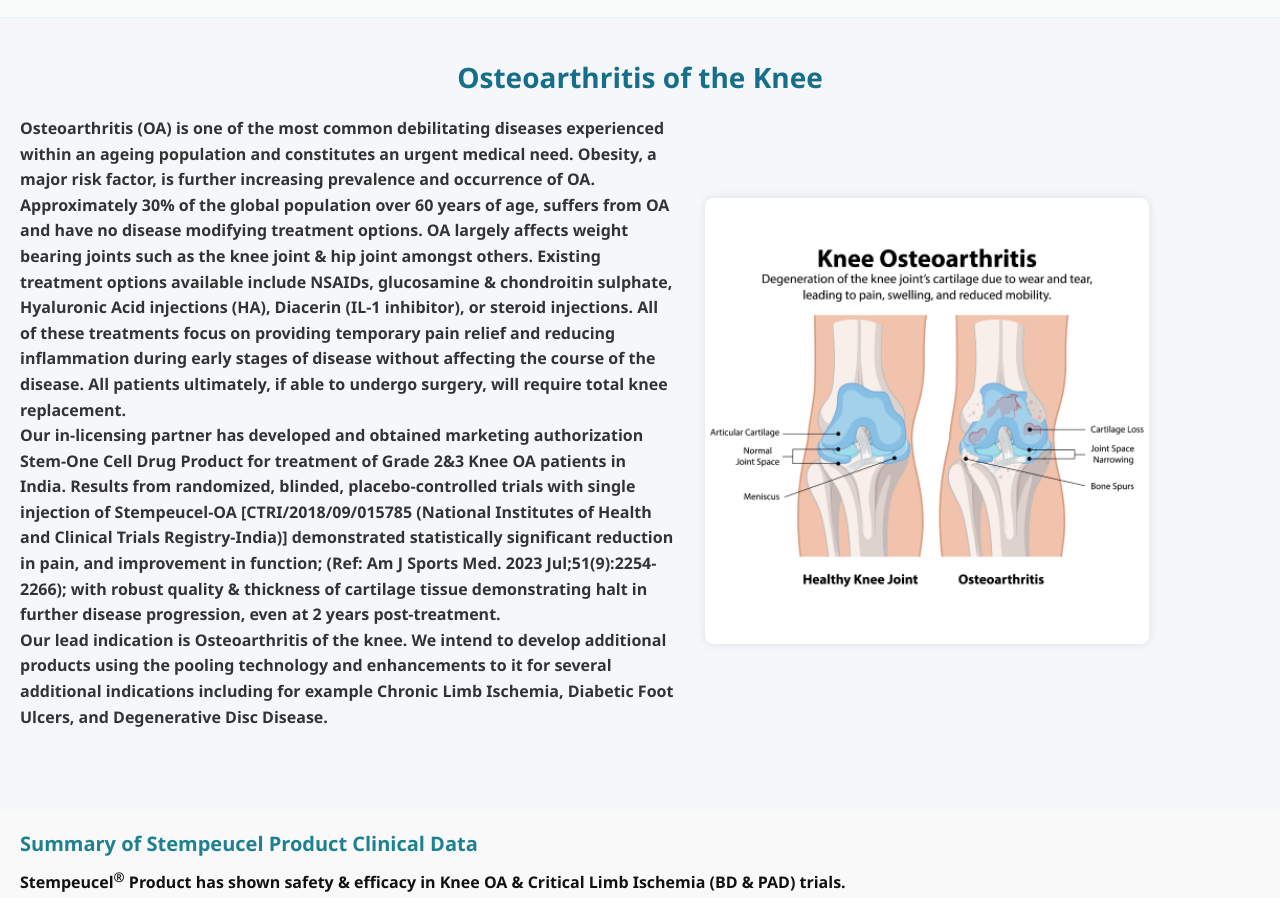
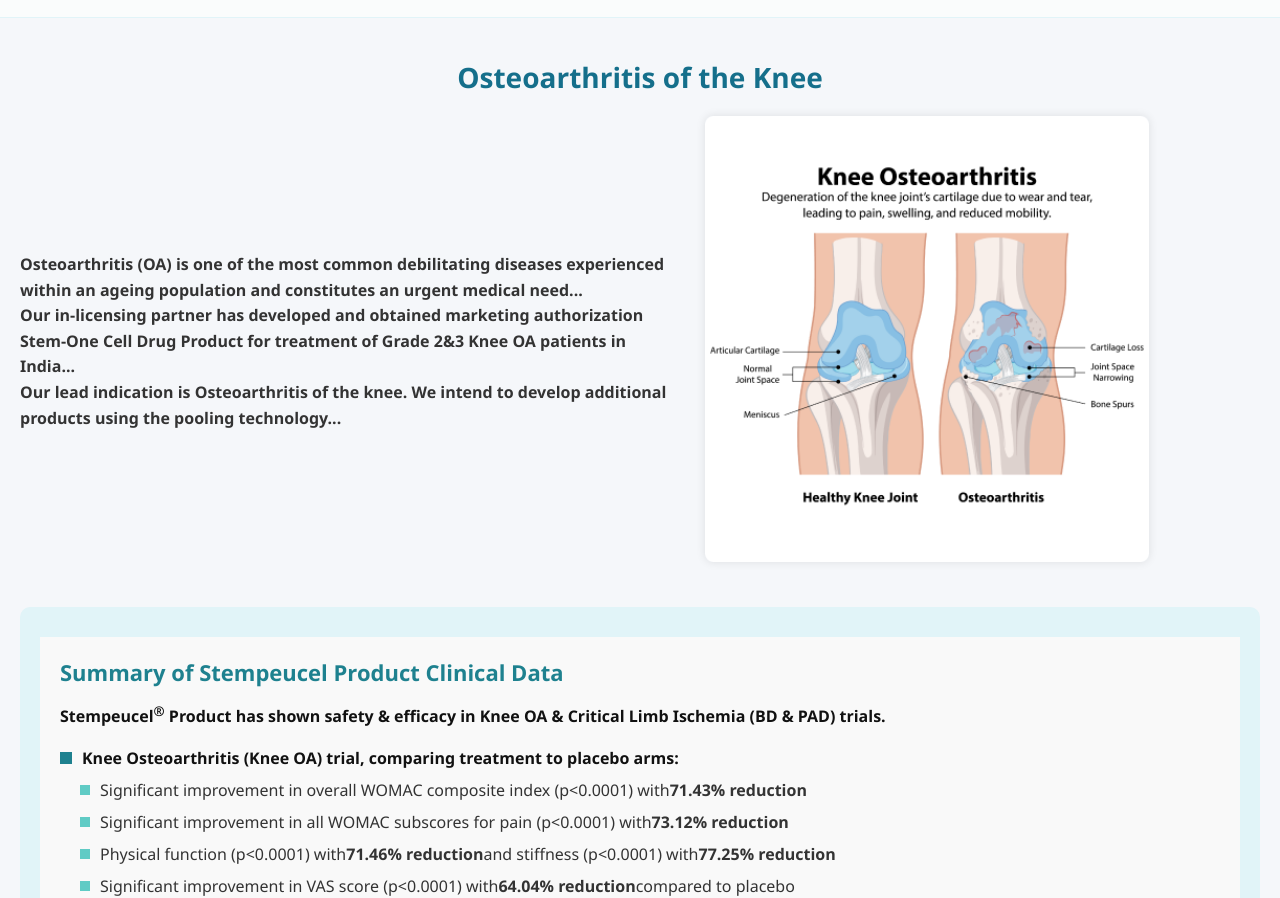
Before and after one commit to Swasthik11/MKC-Knee-Research, a plain HTML site: page index.html in a window 1280 px wide. Shown: the part 63-961 px from the top of the page. Drawn offline with Linux system fonts and the light colour scheme.

Commit message:
Update index.html

```diff
--- a/index.html
+++ b/index.html
@@ -12,7 +12,6 @@
   <header>
     <img src="logo.svg" alt="MKC Biotherapeutics Logo" class="logo" />
 
-    <!-- Desktop Navigation -->
     <nav class="main-nav">
       <a href="#">About Us</a>
       <a href="#">Our Science</a>
@@ -22,11 +21,10 @@
       <a href="#">Contact Us</a>
     </nav>
 
-    <!-- Hamburger Icon -->
     <button class="hamburger" aria-label="Toggle menu" onclick="toggleMenu()">☰</button>
   </header>
 
-  <!-- Fullscreen Mobile Menu -->
+  <!-- Mobile Menu -->
   <div id="mobile-menu" class="mobile-menu" aria-hidden="true">
     <button class="close-btn" aria-label="Close menu" onclick="toggleMenu()">✕</button>
     <a href="#">About Us</a>
@@ -39,32 +37,24 @@
 
   <!-- Main Content -->
   <main>
+
     <!-- Introduction Section -->
     <section class="intro">
       <h1>Osteoarthritis of the Knee</h1>
       <div class="content">
-        <!-- Left: Text -->
         <div class="text">
-          <p>
-            Osteoarthritis (OA) is one of the most common debilitating diseases experienced within an ageing population and constitutes an urgent medical need. Obesity, a major risk factor, is further increasing prevalence and occurrence of OA. Approximately 30% of the global population over 60 years of age, suffers from OA and have no disease modifying treatment options. OA largely affects weight bearing joints such as the knee joint & hip joint amongst others. Existing treatment options available include NSAIDs, glucosamine & chondroitin sulphate, Hyaluronic Acid injections (HA), Diacerin (IL-1 inhibitor), or steroid injections. All of these treatments focus on providing temporary pain relief and reducing inflammation during early stages of disease without affecting the course of the disease. All patients ultimately, if able to undergo surgery, will require total knee replacement.
-          </p>
-          <p>
-            Our in-licensing partner has developed and obtained marketing authorization Stem-One Cell Drug Product for treatment of Grade 2&3 Knee OA patients in India. Results from randomized, blinded, placebo-controlled trials with single injection of Stempeucel-OA [CTRI/2018/09/015785 (National Institutes of Health and Clinical Trials Registry-India)] demonstrated statistically significant reduction in pain, and improvement in function; (Ref: Am J Sports Med. 2023 Jul;51(9):2254-2266); with robust quality & thickness of cartilage tissue demonstrating halt in further disease progression, even at 2 years post-treatment.
-          </p>
-          <p>
-            Our lead indication is Osteoarthritis of the knee. We intend to develop additional products using the pooling technology and enhancements to it for several additional indications including for example Chronic Limb Ischemia, Diabetic Foot Ulcers, and Degenerative Disc Disease.
-          </p>
+          <p>Osteoarthritis (OA) is one of the most common debilitating diseases experienced within an ageing population and constitutes an urgent medical need...</p>
+          <p>Our in-licensing partner has developed and obtained marketing authorization Stem-One Cell Drug Product for treatment of Grade 2&3 Knee OA patients in India...</p>
+          <p>Our lead indication is Osteoarthritis of the knee. We intend to develop additional products using the pooling technology...</p>
         </div>
-
-        <!-- Right: Image -->
         <div class="image">
           <img src="q1.png" alt="Diagram of Knee Affected by Osteoarthritis" />
         </div>
       </div>
     </section>
-  </main>
 
-
+    <!-- Clinical Data Section -->
+    <section class="clinical-data">
       <div class="clinical-summary">
         <h2>Summary of Stempeucel Product Clinical Data</h2>
         <p><strong>Stempeucel<sup>®</sup> Product has shown safety & efficacy in Knee OA & Critical Limb Ischemia (BD & PAD) trials.</strong></p>
@@ -76,7 +66,8 @@
           </div>
           <ul>
             <li><span class="square light"></span> Significant improvement in overall WOMAC composite index (p&lt;0.0001) with <strong>71.43% reduction</strong></li>
-        <li><span class="square light"></span> Significant improvement in all WOMAC subscores for pain (p&lt;0.0001) with <strong>73.12% reduction</strong>, physical function (p&lt;0.0001) with <strong>71.46% reduction</strong> and stiffness (p&lt;0.0001) with <strong>77.25% reduction</strong></li>
+            <li><span class="square light"></span> Significant improvement in all WOMAC subscores for pain (p&lt;0.0001) with <strong>73.12% reduction</strong></li>
+            <li><span class="square light"></span> Physical function (p&lt;0.0001) with <strong>71.46% reduction</strong> and stiffness (p&lt;0.0001) with <strong>77.25% reduction</strong></li>
             <li><span class="square light"></span> Significant improvement in VAS score (p&lt;0.0001) with <strong>64.04% reduction</strong> compared to placebo</li>
             <li><span class="square light"></span> Improvement in pro-inflammatory marker <strong>hsCRP</strong>, anti-inflammatory marker <strong>IL-10 & CTX II</strong> (urine)</li>
             <li><span class="square light"></span> Cartilage quality is maintained in MFT compartment (most commonly involved based on MRI T2 imaging)</li>
@@ -96,19 +87,16 @@
         </div>
       </div>
 
-
-
-        <!-- Add Image Here -->
       <div class="clinical-image">
         <img src="clinical.png" alt="Stempeucel Clinical Data Summary" />
       </div>
     </section>
 
-
     <!-- Approval Note -->
     <section class="approval-note">
       <p><strong>Stempeucel® is approved by CDSCO (Indian FDA equivalent) for treatment of (1) Grade 2 & 3 Osteoarthritis of the knee in non-obese patients with BMI 30Kg m² (2) No-option CLI due to Bruegers Disease & Artherosclerotic Peripheral Arterial Disease</strong>...</p>
     </section>
+
   </main>
 
   <!-- Footer -->
```
Lines whose indentation alone changed are shown as unchanged.
